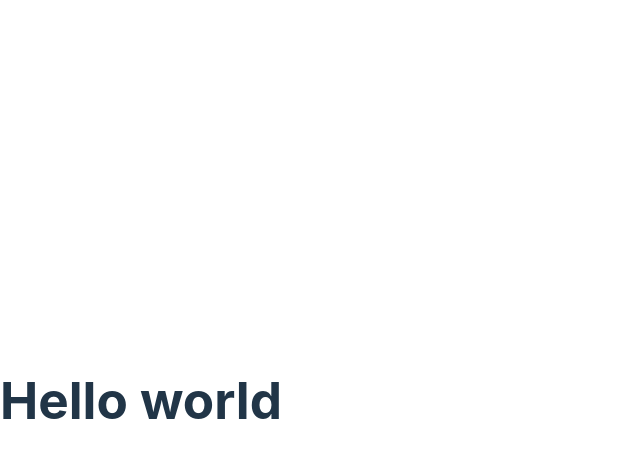
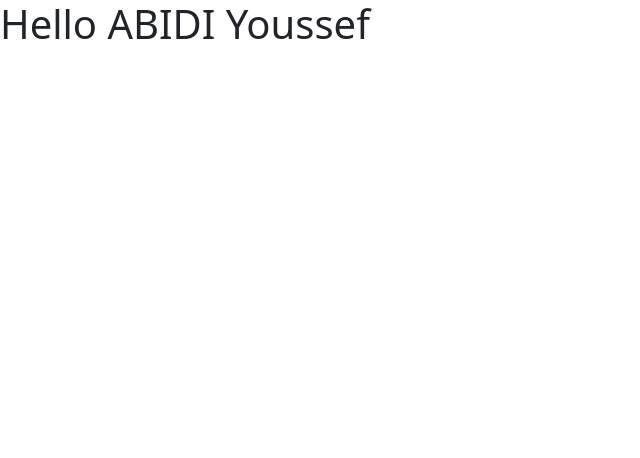
Before and after one commit to youssefabidi13/react-learn, a React (Vite) app: page / in a window 1280 px wide. Shown: the top 458 px of the page, without its empty margins (0-640 px from the left). Built offline with nearby package versions, Linux system fonts and the light colour scheme.

Commit message:
ListGroup component

```diff
--- a/package.json
+++ b/package.json
@@ -9,6 +9,7 @@
     "preview": "vite preview"
   },
   "dependencies": {
+    "bootstrap": "^5.2.3",
     "react": "^18.2.0",
     "react-dom": "^18.2.0"
   },
--- a/src/Message.tsx
+++ b/src/Message.tsx
@@ -1,7 +1,14 @@
 function Message(){
+    const name = 'ABIDI Youssef';
+    if(name.length > 0){
     return (
-            <h1>Hello world</h1>
+            <h1>Hello {name}</h1>
     )
+    } else {
+        return (
+            <h1>Hello World</h1>
+        )
+    }
 }
 
 export default Message;
--- a/src/index.css
+++ /dev/null
@@ -1,69 +0,0 @@
-:root {
-  font-family: Inter, system-ui, Avenir, Helvetica, Arial, sans-serif;
-  line-height: 1.5;
-  font-weight: 400;
-
-  color-scheme: light dark;
-  color: rgba(255, 255, 255, 0.87);
-  background-color: #242424;
-
-  font-synthesis: none;
-  text-rendering: optimizeLegibility;
-  -webkit-font-smoothing: antialiased;
-  -moz-osx-font-smoothing: grayscale;
-  -webkit-text-size-adjust: 100%;
-}
-
-a {
-  font-weight: 500;
-  color: #646cff;
-  text-decoration: inherit;
-}
-a:hover {
-  color: #535bf2;
-}
-
-body {
-  margin: 0;
-  display: flex;
-  place-items: center;
-  min-width: 320px;
-  min-height: 100vh;
-}
-
-h1 {
-  font-size: 3.2em;
-  line-height: 1.1;
-}
-
-button {
-  border-radius: 8px;
-  border: 1px solid transparent;
-  padding: 0.6em 1.2em;
-  font-size: 1em;
-  font-weight: 500;
-  font-family: inherit;
-  background-color: #1a1a1a;
-  cursor: pointer;
-  transition: border-color 0.25s;
-}
-button:hover {
-  border-color: #646cff;
-}
-button:focus,
-button:focus-visible {
-  outline: 4px auto -webkit-focus-ring-color;
-}
-
-@media (prefers-color-scheme: light) {
-  :root {
-    color: #213547;
-    background-color: #ffffff;
-  }
-  a:hover {
-    color: #747bff;
-  }
-  button {
-    background-color: #f9f9f9;
-  }
-}
--- a/src/main.tsx
+++ b/src/main.tsx
@@ -1,7 +1,7 @@
 import React from 'react'
 import ReactDOM from 'react-dom/client'
 import App from './App'
-import './index.css'
+import 'bootstrap/dist/css/bootstrap.css'
 
 ReactDOM.createRoot(document.getElementById('root') as HTMLElement).render(
   <React.StrictMode>
```
Also changed, not shown: src/components/ListGroup.tsx (added), 1 other file (tests, documents, lock files or other folders).
